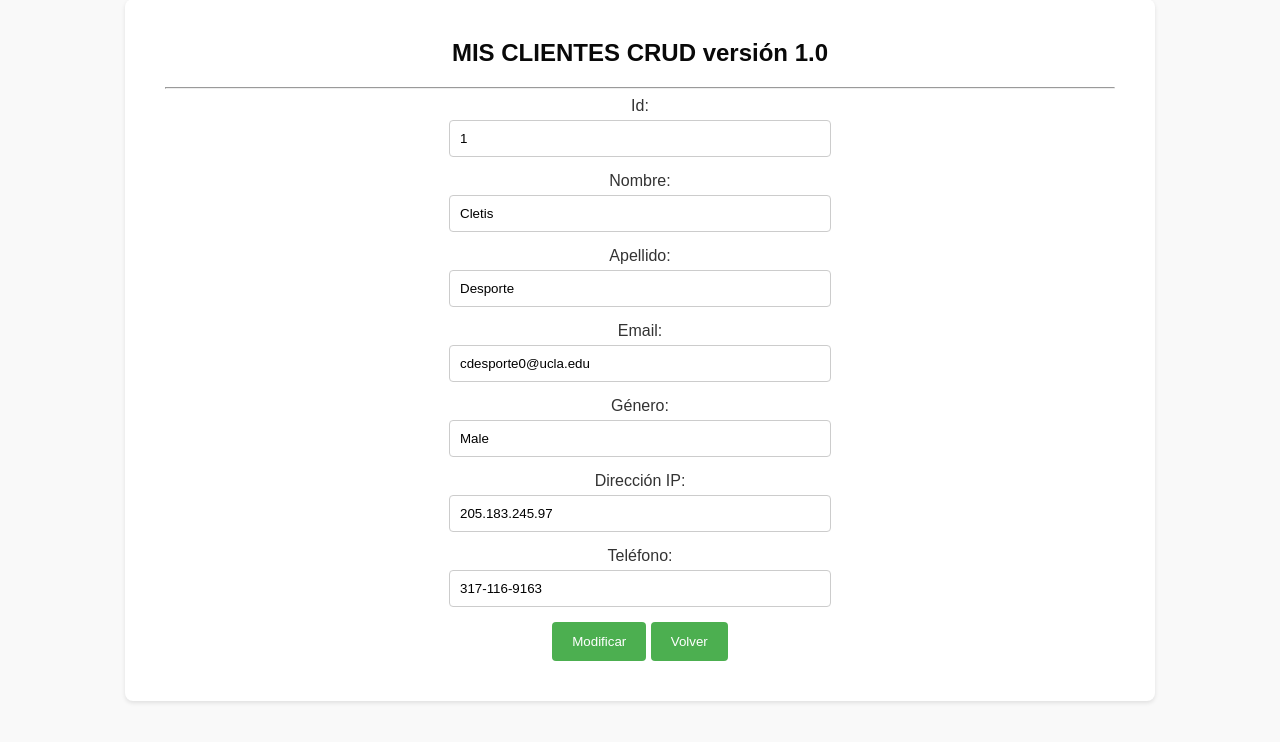
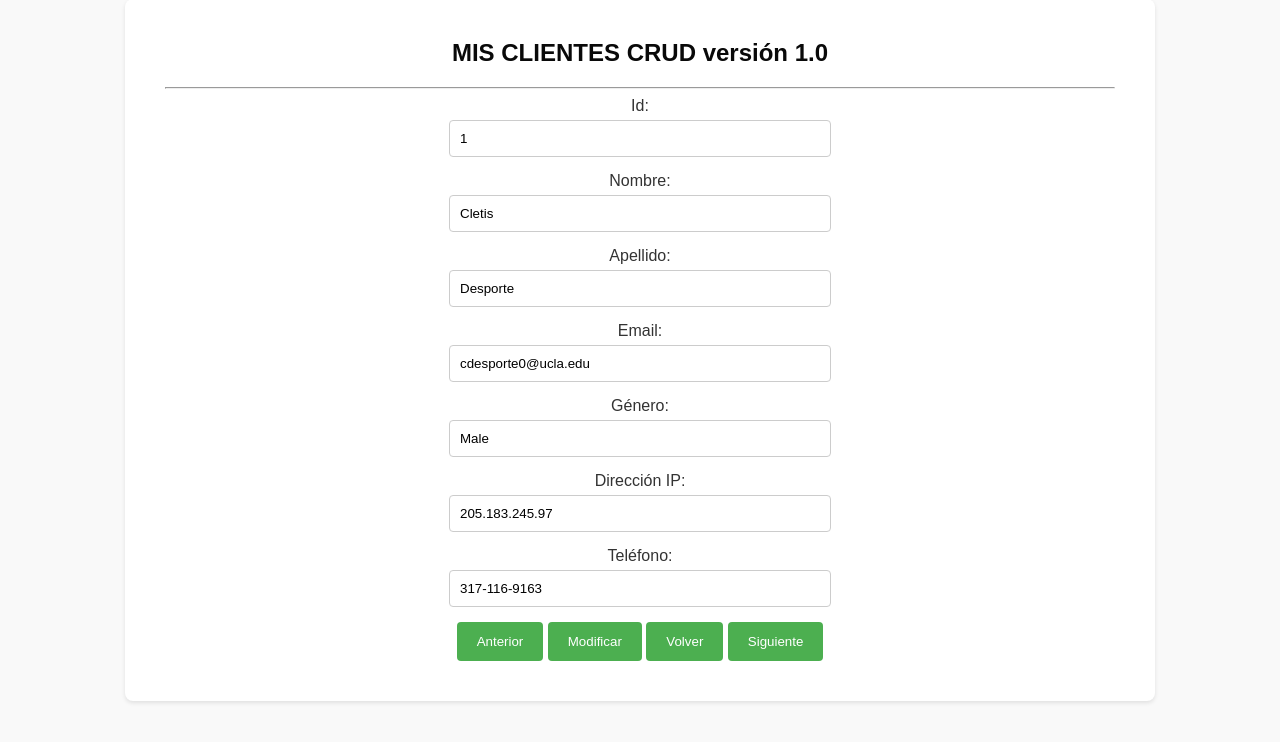
Before and after one commit to SebasTechMad/EjerciciosServidor, a PHP site: page /?orden=Modificar&id=1 in a window 1280 px wide. Shown: the part 21-763 px from the top of the page. Run offline with PHP 8.4, Linux system fonts and the light colour scheme; data comes from the database, SQL or seed files in the repository.

Commit message:
subida primea mejora

```diff
--- a/tareas/Proyecto/app/views/detalles.php
+++ b/tareas/Proyecto/app/views/detalles.php
@@ -26,3 +26,9 @@
  <td><input type="tel" name="telefono" value="<?=$cli->telefono ?>" readonly ></td></tr>
  </tr>
  </table>
+
+<form action="" method="post">
+    <input type="submit" name="orden" value="Anterior">
+    <input type="submit" name="orden" value="Siguiente">
+    <?= $_SESSION['current_id'] = $cli->id ?>
+</form>
--- a/tareas/Proyecto/app/views/formulario.php
+++ b/tareas/Proyecto/app/views/formulario.php
@@ -1,6 +1,5 @@
 <hr>
 <form method="POST">
-
     <label for="id">Id:</label>
     <input type="text" name="id" readonly value="<?= $cli->id ?>">
 
@@ -22,7 +21,9 @@
     <label for="telefono">Teléfono:</label>
     <input type="text" id="telefono" name="telefono" value="<?= $cli->telefono; ?>">
 
-
+    <input type="submit" name="orden" value="Anterior">
     <input type="submit" name="orden" value="<?= $orden ?>">
     <input type="submit" name="orden" value="Volver">
+    <input type="submit" name="orden" value="Siguiente">
+    <input type="hidden" value="<?= $_SESSION['current_id'] = $cli->id ?>">
 </form>
```
